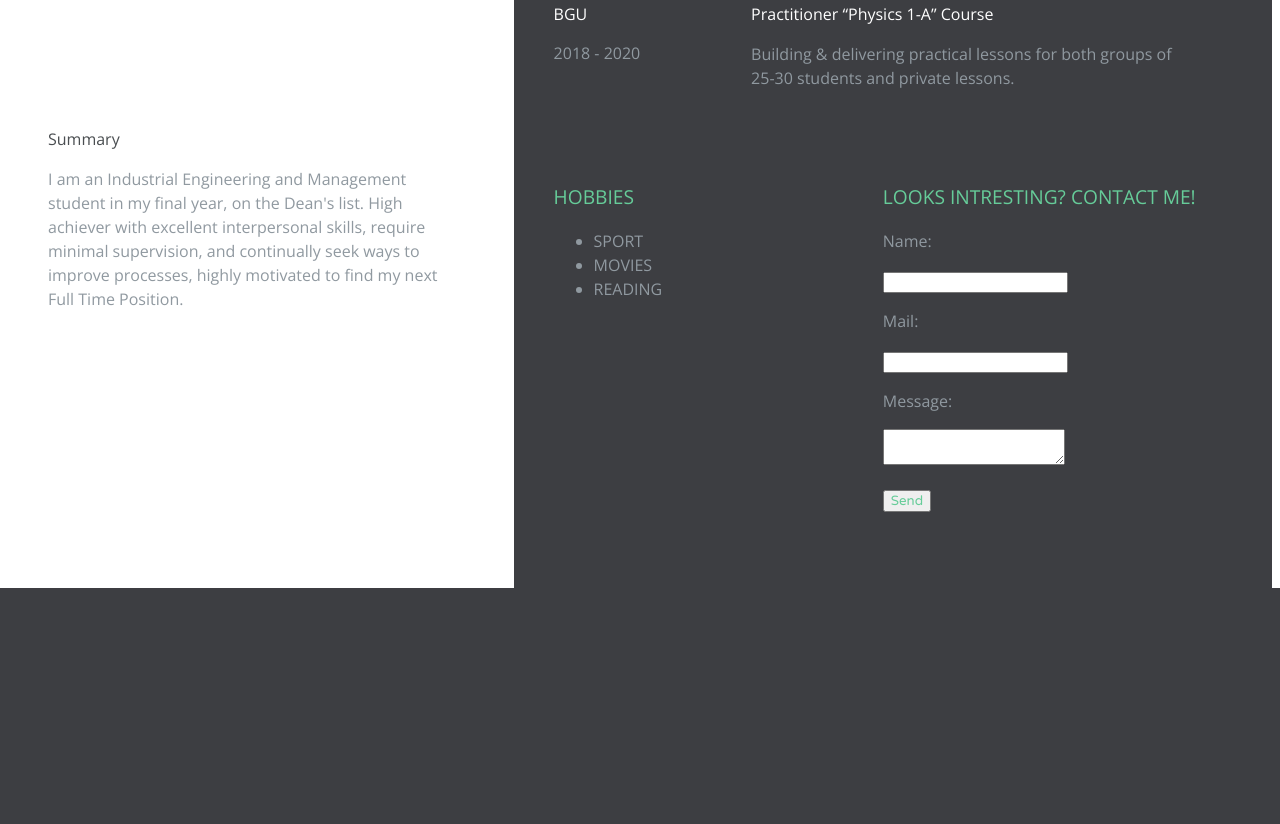
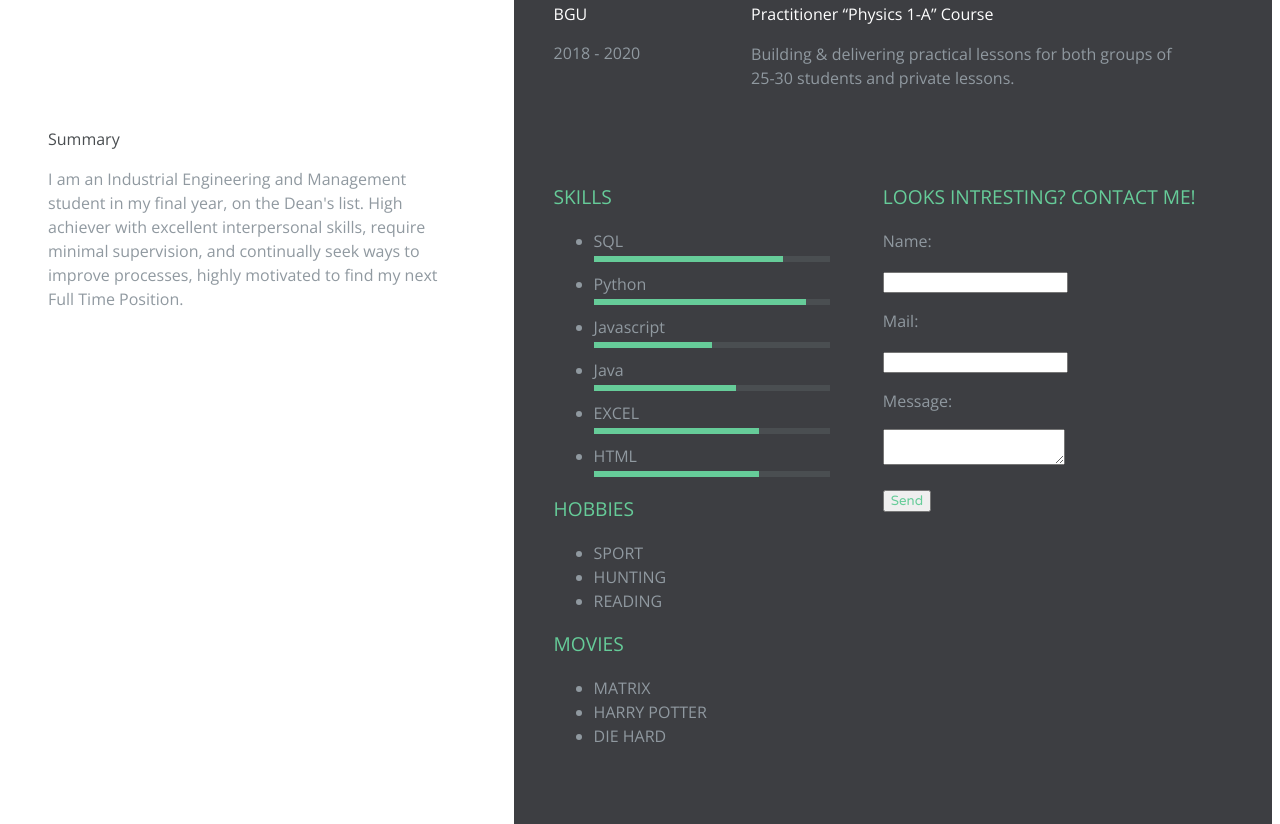
Before and after one commit to itayswar/webBackEnd, a Flask app: page /assignment8 in a window 1280 px wide. Shown: the part 529-1353 px from the top of the page. Before the commit the page ends 1117 px from the top, so only its background shows below. Run offline with Flask 2, Linux system fonts and the light colour scheme; some libraries are stand-ins or nearby versions.

Commit message:
commit 2

```diff
--- a/app.py
+++ b/app.py
@@ -2,7 +2,6 @@ from flask import Flask, redirect, url_for
 from flask import render_template
 app = Flask(__name__)
 
-userNameVar = ''
 
 @app.route('/')
 def index():
@@ -10,7 +9,7 @@ def index():
 
 @app.route('/assignment8')
 def ass8():
-    return render_template('hobbies.html', hobbies=['sport', 'movies', 'reading'])
+    return render_template('hobbies.html', hobbies=['sport', 'hunting', 'reading'], movies=['matrix', 'harry potter', 'die hard'] )
 
 
 
--- a/templates/hobbies.html
+++ b/templates/hobbies.html
@@ -1,12 +1,26 @@
 {% extends 'cv.html' %}
 
 {% block example %}
-
+    {{   super() }}
+    {% if hobbies %}
         <h3 class="section-title">Hobbies</h3>
         <ul>
             {% for h in hobbies %}
                 <li>{{ h | upper }}</li>
             {% endfor %}
+        </ul>
+    {% else %}
+        <h3 class="section-title">No Hobbies</h3>
+    {% endif %}
 
+        {% if movies %}
+        <h3 class="section-title">Movies</h3>
+        <ul>
+            {% for m in movies %}
+                <li>{{ m | upper }}</li>
+            {% endfor %}
         </ul>
+    {% else %}
+        <h3 class="section-title">No Movies</h3>
+    {% endif %}
 {% endblock %}
```
Lines whose indentation alone changed are shown as unchanged.
